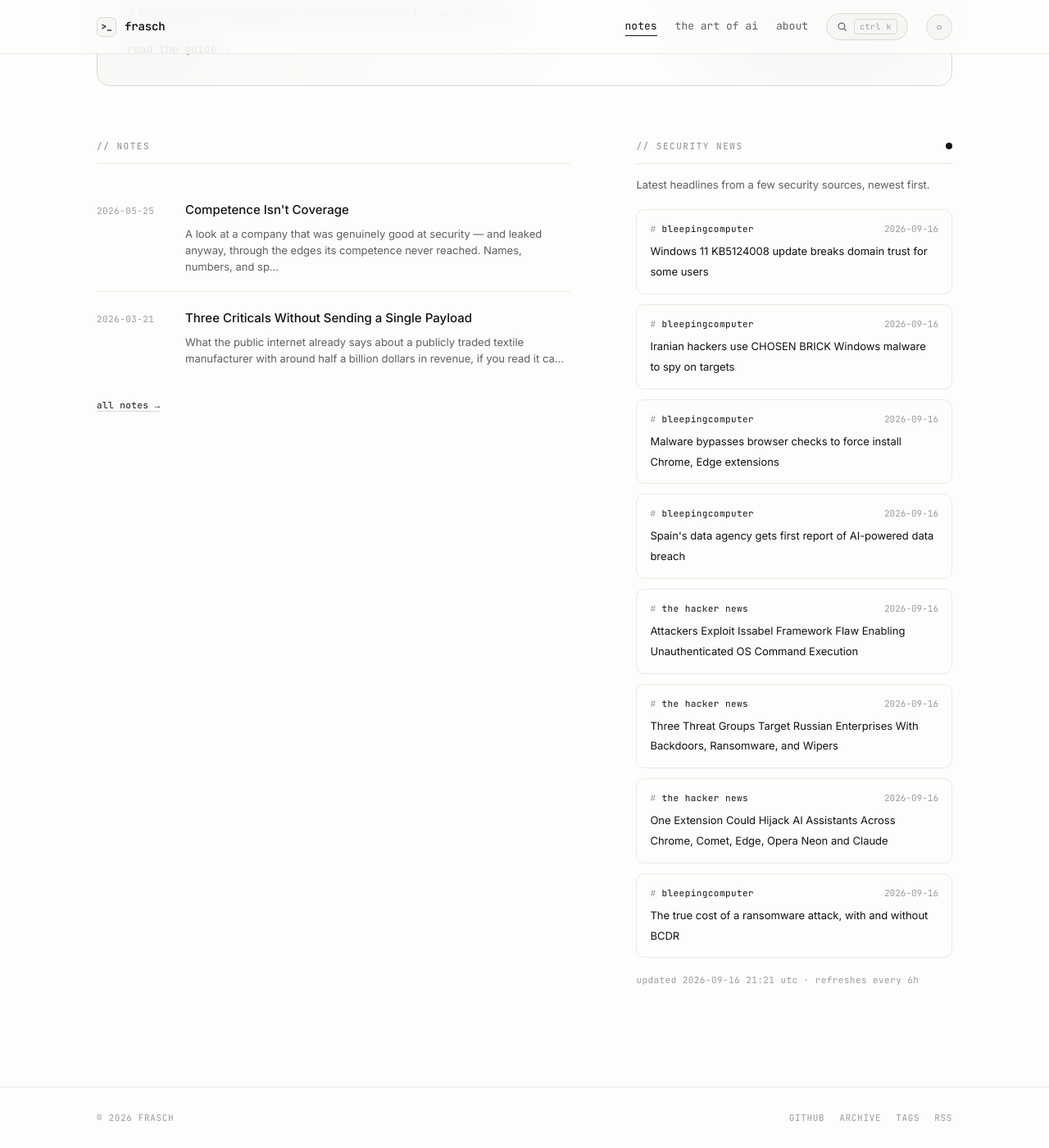
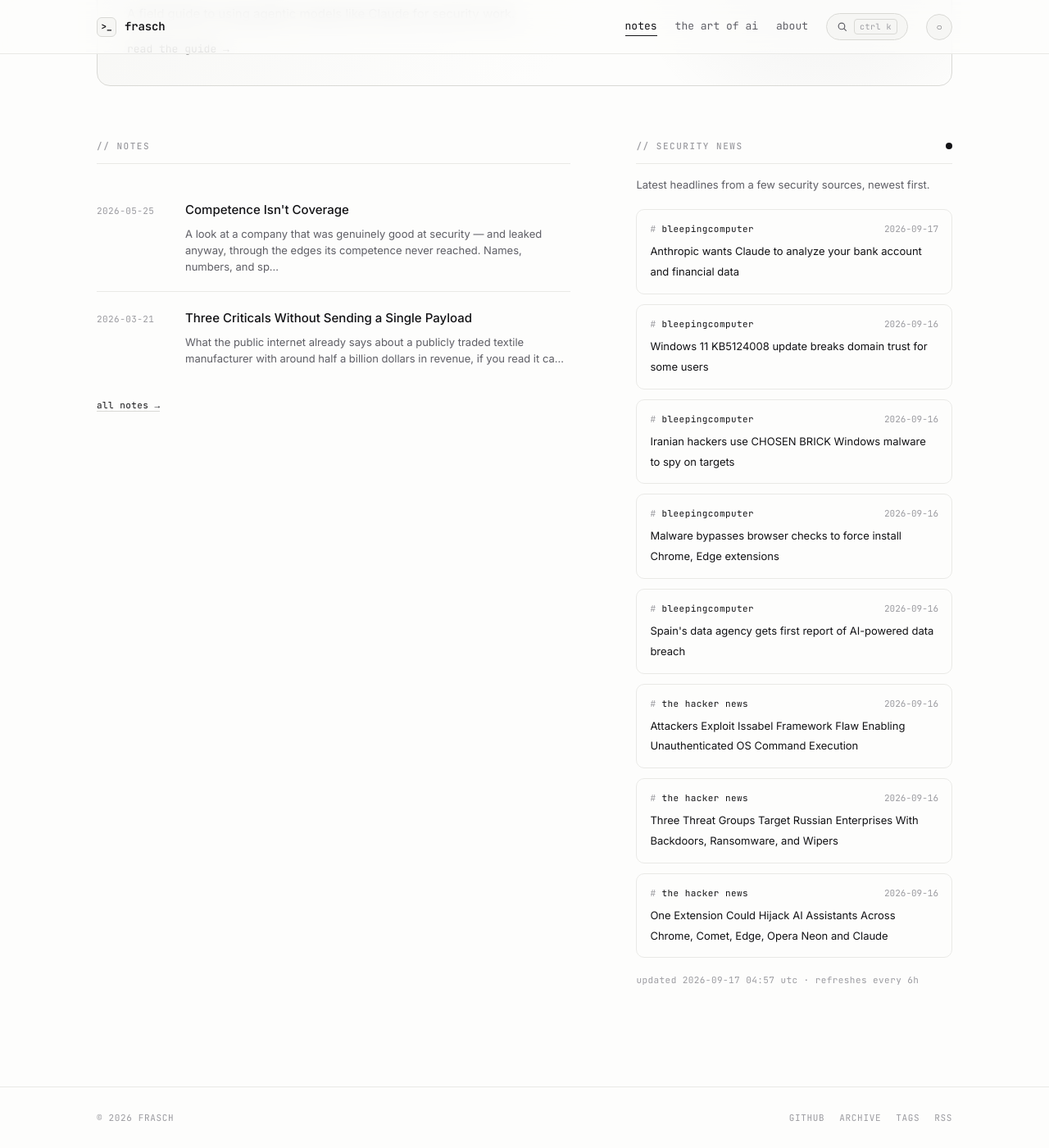
Before and after one commit to whoisfrasch/frasch, a Jekyll site: the page built from index.html, in a window 1280 px wide and 1400 px high, scrolled down 615 px. Shown: the whole window at 82% size. Built offline with Jekyll 4.4.1, drawn with Linux system fonts in a browser that asks for light colours.

Commit message:
Refresh security news feed

```diff
--- a/_data/news.json
+++ b/_data/news.json
@@ -1,6 +1,12 @@
 {
-  "updated": "2026-09-16T21:21:38Z",
+  "updated": "2026-09-17T04:57:22Z",
   "items": [
+    {
+      "source": "bleepingcomputer",
+      "title": "Anthropic wants Claude to analyze your bank account and financial data",
+      "link": "https://www.bleepingcomputer.com/news/artificial-intelligence/anthropic-wants-claude-to-analyze-your-bank-account-and-financial-data/",
+      "date": "2026-09-17T00:35:48Z"
+    },
     {
       "source": "bleepingcomputer",
       "title": "Windows 11 KB5124008 update breaks domain trust for some users",
@@ -42,12 +48,6 @@
       "title": "One Extension Could Hijack AI Assistants Across Chrome, Comet, Edge, Opera Neon and Claude",
       "link": "https://thehackernews.com/2026/09/one-extension-could-hijack-ai.html",
       "date": "2026-09-16T14:36:44Z"
-    },
-    {
-      "source": "bleepingcomputer",
-      "title": "The true cost of a ransomware attack, with and without BCDR",
-      "link": "https://www.bleepingcomputer.com/news/security/the-true-cost-of-a-ransomware-attack-with-and-without-bcdr/",
-      "date": "2026-09-16T14:00:10Z"
     }
   ]
 }
```
